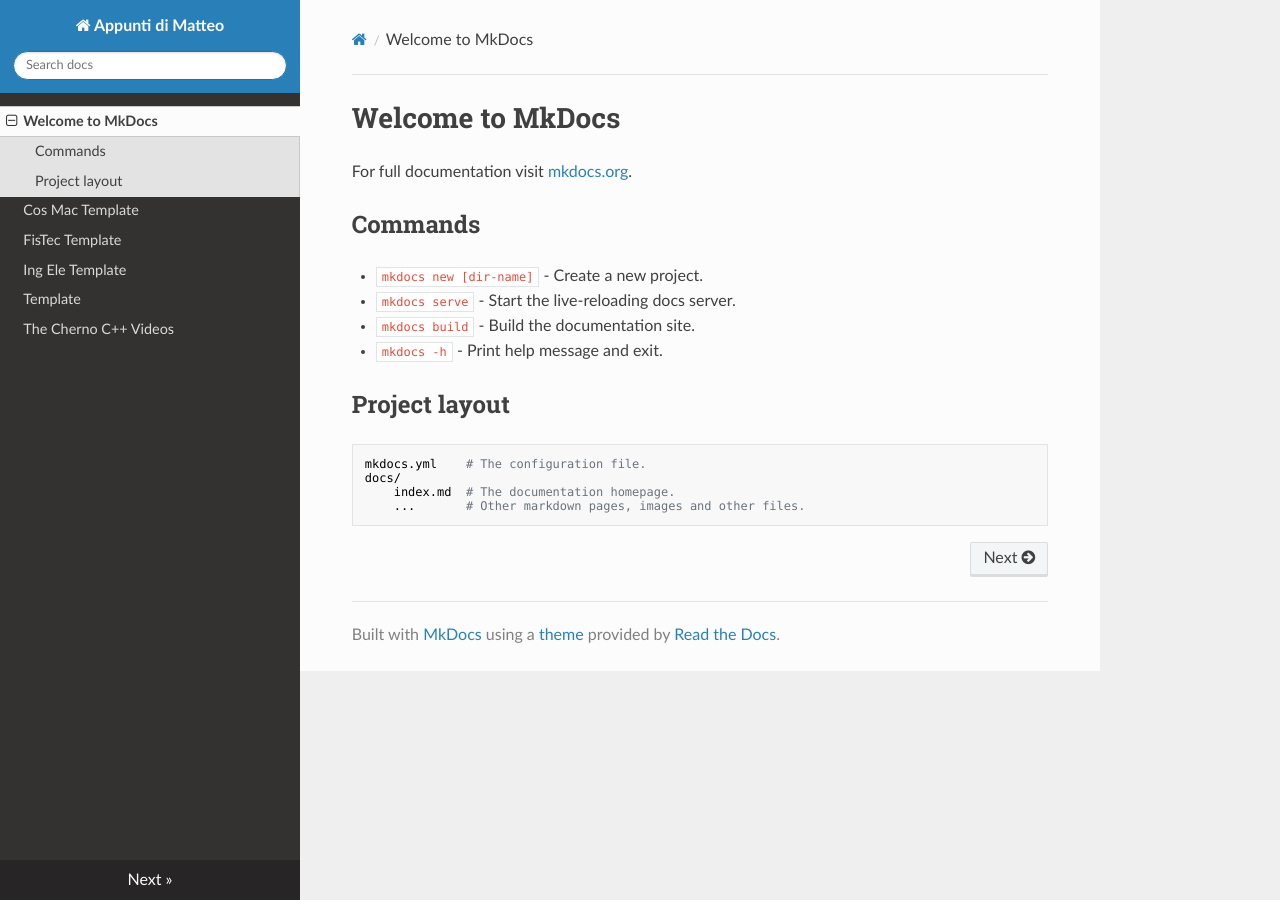
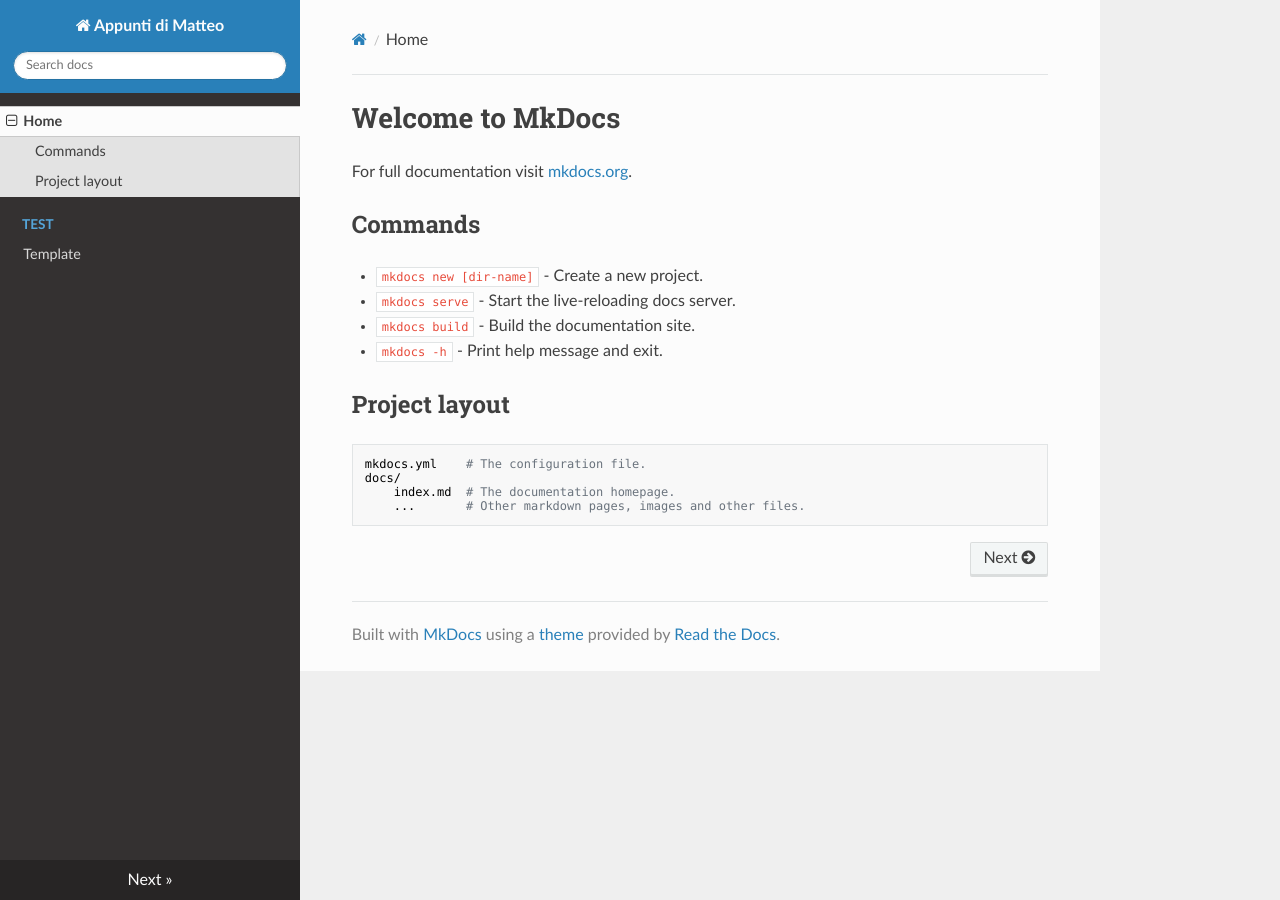
Before and after one commit to MORaHo/Pagina_Appunti, an MkDocs documentation site: the page built from docs/index.md, in a window 1280 px wide. Built offline with MkDocs 1.6.1, drawn with Linux system fonts in a browser that asks for light colours; nearby versions of some CDN libraries; part of the change alters nothing that is shown.

```diff
--- a/mkdocs.yml
+++ b/mkdocs.yml
@@ -1,3 +1,8 @@
 site_name: Appunti di Matteo
 site_url: https://moraho.github.io/
 theme: readthedocs
+
+nav:
+  - Home: 'index.md'
+  - Test:
+    - Template: 'Template.md'
```
